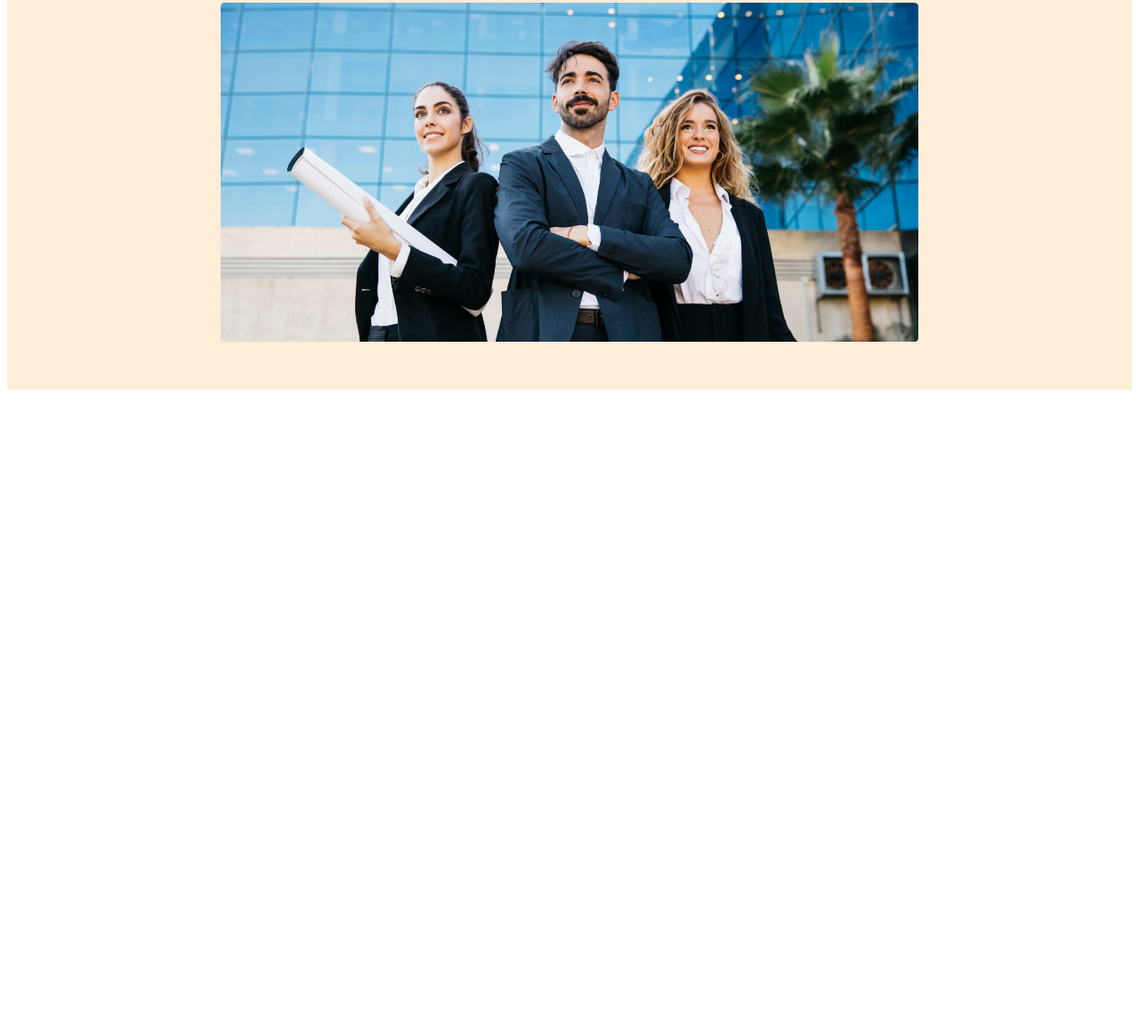
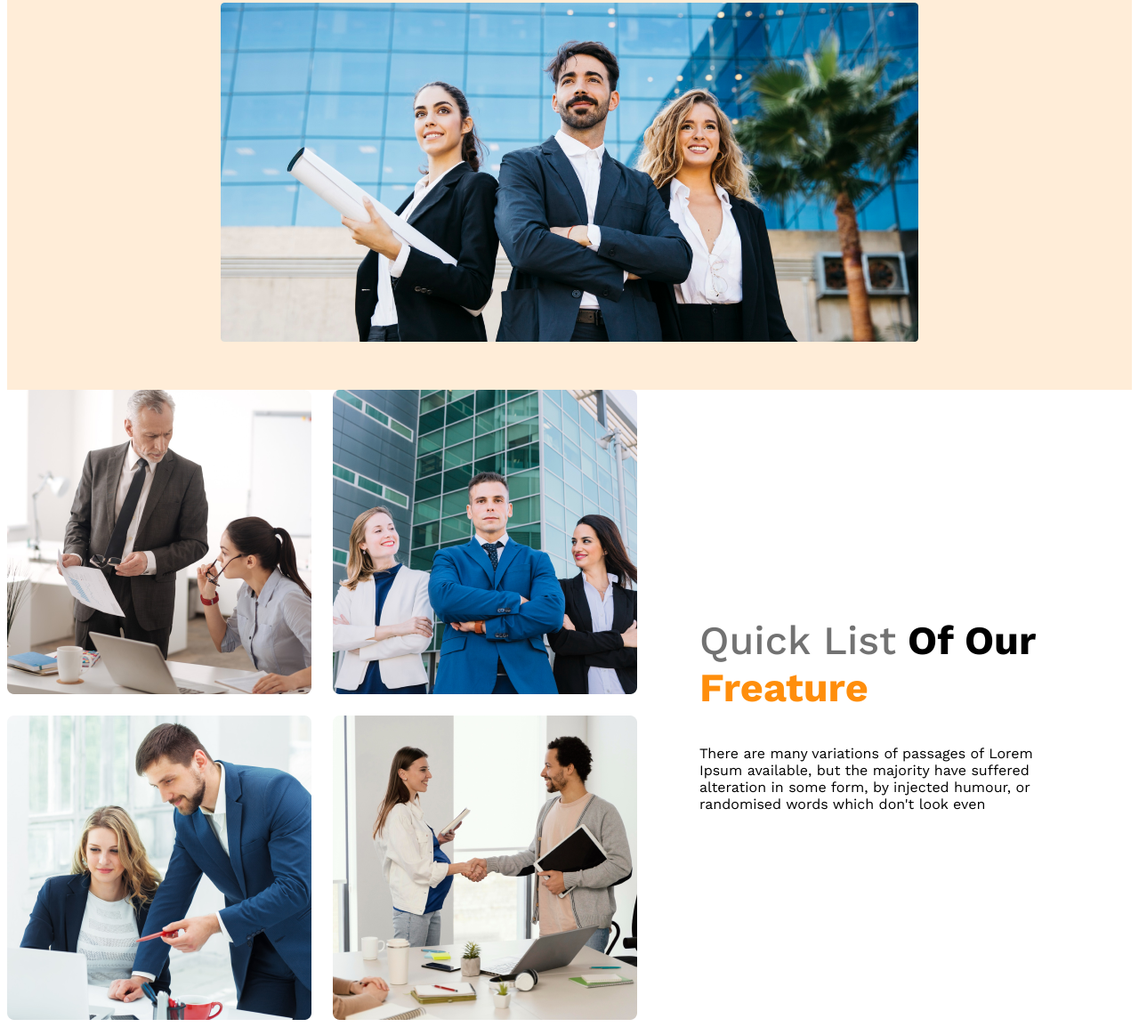
Before and after one commit to tanvermax/g3architecture, a plain HTML site: page g3.html in a window 1280 px wide. Shown: the part 721-1875 px from the top of the page at 89% size. Before the commit the page ends 1167 px from the top, so only its background shows below. Drawn offline with nearby package versions, Linux system fonts and the light colour scheme.

Commit message:
main setup

```diff
--- a/g3.css
+++ b/g3.css
@@ -59,3 +59,40 @@ button > a{
     height: 100%;
     width: 100%;
 }
+/* main      */
+
+.our_feature{
+    display: flex;
+    align-items:center ;
+}
+
+.team_photo{
+    display: grid;
+    grid-template-columns: repeat(2,1fr);
+    gap:1.5rem ;
+}
+/* feature */
+main{
+    font-family: "Work Sans", sans-serif;
+    max-width: 1440px;
+    margin: 0px auto;
+}
+.feature_details{
+    padding-left: 70px;
+    padding-right: 70px;
+
+}
+.our_feature_title{
+    font-size: 45px;
+
+}
+.Quick_1{
+    color: #424242be;
+    font-weight: 500;
+}
+.Quick_2{
+    color: #ff8e0c;
+}
+.feature_description{
+    font-size: 1rem;
+}
--- a/g3.html
+++ b/g3.html
@@ -35,11 +35,33 @@
           some form, by injected humour, or randomised words which don't look
           even
         </p>
-        <button class="prime_button" type="button"><a href="">Explore More</a></button>
-        <img src="img/banner.png" alt="">
+        <button class="prime_button" type="button">
+          <a href="">Explore More</a>
+        </button>
+        <img src="img/banner.png" alt="" />
       </div>
     </header>
-    <main></main>
+    <main>
+      <div class="our_feature">
+        <div class="team_photo">
+          <img src="img/team1.png" alt="" />
+          <img src="img/team2.png" alt="" />
+          <img src="img/team3.png" alt="" />
+          <img src="img/team4.png" alt="" />
+        </div>
+        <div class="feature_details">
+          <h2 class="our_feature_title">
+            <span class="Quick_1">Quick List</span> Of Our <br />
+            <span class="Quick_2">Freature</span>
+          </h2>
+          <p class="feature_description">
+            There are many variations of passages of Lorem Ipsum available, but
+            the majority have suffered alteration in some form, by injected
+            humour, or randomised words which don't look even
+          </p>
+        </div>
+      </div>
+    </main>
     <footer></footer>
   </body>
 </html>
```
